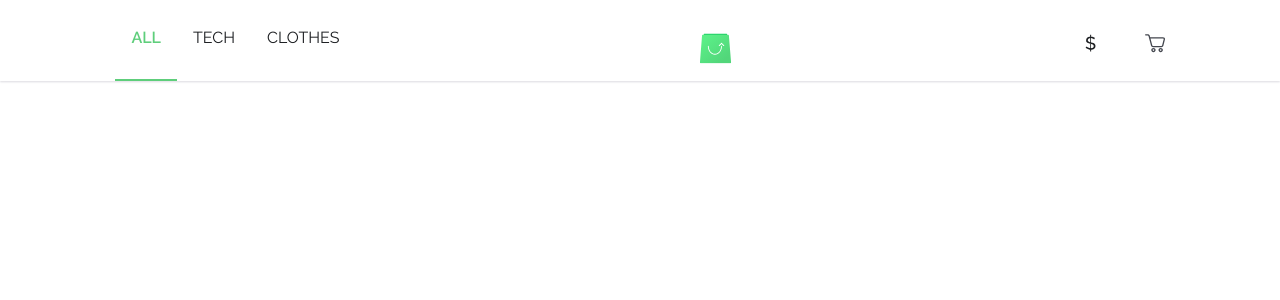
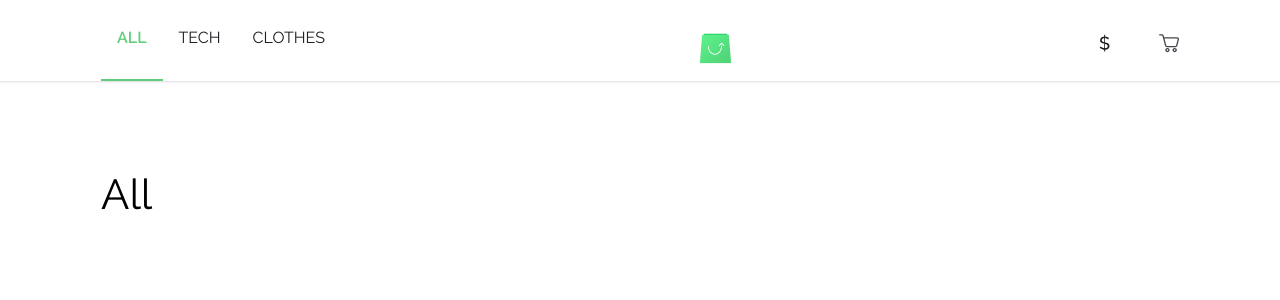
Before and after one commit to AnselemOdims/Mini-Shop, a React (Create React App) app: page / in a window 1280 px wide. Shown: the top 300 px of the page. Built offline with nearby package versions, Linux system fonts and the light colour scheme.

Commit message:
Feat: create the AllCategory component and added the page title

```diff
--- a/src/App.js
+++ b/src/App.js
@@ -1,12 +1,17 @@
 import { Component } from 'react';
+import { Routes, Route } from 'react-router-dom';
 
 import NavBar from './components/NavBar';
+import AllCategory from './pages/AllCategory';
 
 class App extends Component {
   render() {
     return (
       <div className="App">
         <NavBar />
+        <Routes>
+          <Route path="/" element={<AllCategory />} />
+        </Routes>
       </div>
     );
   }
--- a/src/components/NavBar.js
+++ b/src/components/NavBar.js
@@ -10,7 +10,7 @@ import { rotate } from '../assets/styles/animation';
 const Header = styled.header`
   display: flex;
   justify-content: space-between;
-  padding: 1.75rem 7.2143rem 0;
+  padding: 1.75rem 6.3125rem 0;
   align-items: flex-start;
   background: var(--white);
   box-shadow: var(--shadow-1);
@@ -74,7 +74,7 @@ class NavBar extends Component {
               style={({ isActive }) => ({
                 color: isActive && '#5ECE7B',
                 borderBottom: isActive && 'solid 2px var(--primary-color)',
-                fontWeight: isActive && '600'
+                fontWeight: isActive && '600',
               })}
             >
               {link.text}
--- a/src/components/ProductList.js
+++ b/src/components/ProductList.js
@@ -0,0 +1,9 @@
+import { Component } from 'react';
+
+class ProductList extends Component {
+  render() {
+    return <div />;
+  }
+}
+
+export default ProductList;
--- /dev/null
+++ b/src/pages/AllCategory.js
@@ -0,0 +1,28 @@
+import { Component } from 'react';
+import styled from 'styled-components';
+
+import ProductList from '../components/ProductList';
+
+const CategoryContainer = styled.section`
+  padding: 0 6.3125rem;
+
+   > h1 {
+    font-weight: 400;
+    font-size: 42px;
+    line-height: 160%;
+    margin: 5rem 0 6.4375rem
+   }
+`;
+
+class AllCategory extends Component {
+  render() {
+    return (
+      <CategoryContainer>
+        <h1>All</h1>
+        <ProductList />
+      </CategoryContainer>
+    );
+  }
+}
+
+export default AllCategory;
```
Also changed, not shown: src/pages/Category.js (deleted).
